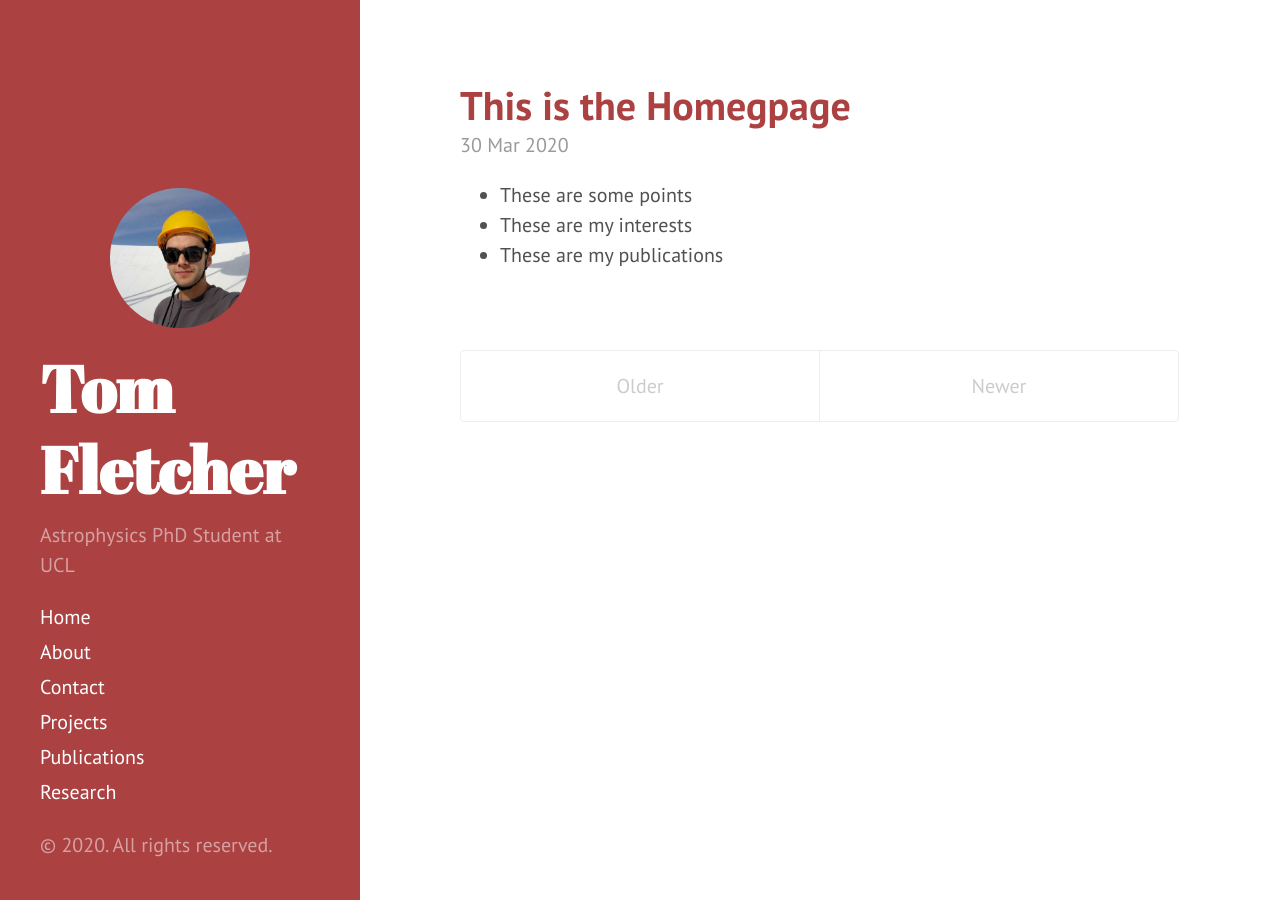
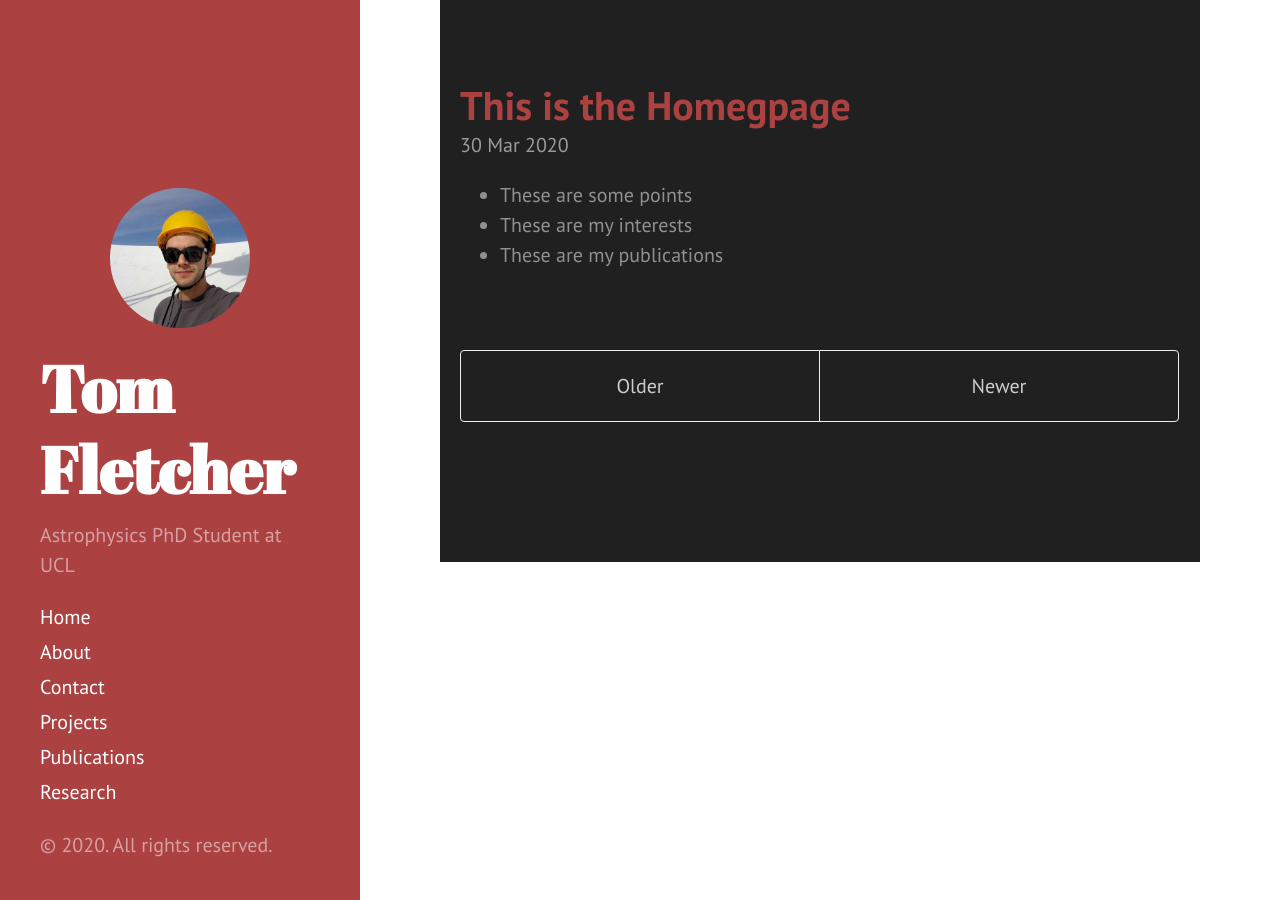
Before and after one commit to tomjf/tomjf.github.io, a Jekyll site: the page built from index.html, in a window 1280 px wide. Built offline with Jekyll 4.4.1, drawn with Linux system fonts in a browser that asks for light colours; nearby versions of some CDN libraries; the list of posts is cut into pages by our own code.

Commit message:
change background colour?

```diff
--- a/public/css/hyde.css
+++ b/public/css/hyde.css
@@ -132,6 +132,8 @@ a.sidebar-nav-item:focus {
 .content {
   padding-top:    4rem;
   padding-bottom: 4rem;
+  color: rgba(255,255,255,.5);
+  background-color: #202020;
 }
 
 @media (min-width: 48em) {
```
